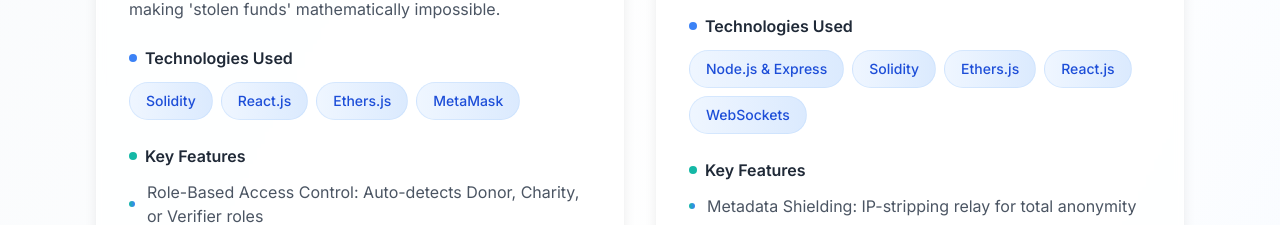
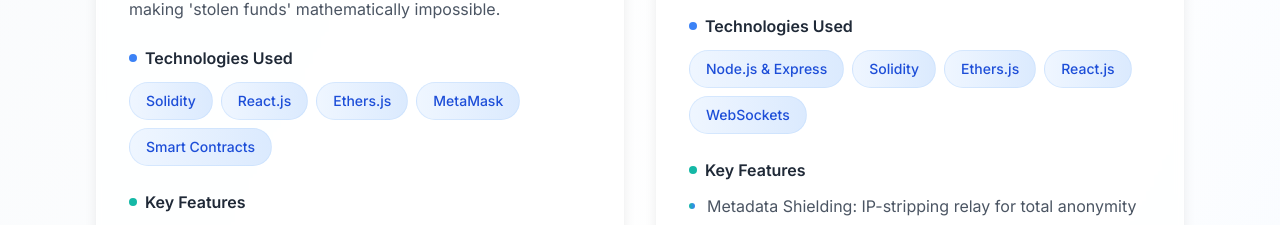
Before and after one commit to BiswasNehaa/neha-biswas, a React (Vite) app: page / in a window 1280 px wide. Shown: the part 4137-4362 px from the top of the page. Built offline with nearby package versions, Linux system fonts and the light colour scheme.

Commit message:
Changes
Co-authored-by: BiswasNehaa <149717720+BiswasNehaa@users.noreply.github.com>

```diff
--- a/src/components/Projects.tsx
+++ b/src/components/Projects.tsx
@@ -7,7 +7,7 @@ const Projects = () => {
     {
       title: "TrustChain: Decentralized Charity Escrow System",
       description: "A blockchain-based platform designed to restore donor confidence. Ensures funds stay locked in a smart contract until a designated Verifier confirms the charity's request, making 'stolen funds' mathematically impossible.",
-      technologies: ["Solidity", "React.js", "Ethers.js", "MetaMask"],
+      technologies: ["Solidity", "React.js", "Ethers.js", "MetaMask", "Smart Contracts"],
       features: [
         "Role-Based Access Control: Auto-detects Donor, Charity, or Verifier roles",
         "Three-Step Escrow: Donor → Contract → Charity with Verifier approval",
```
